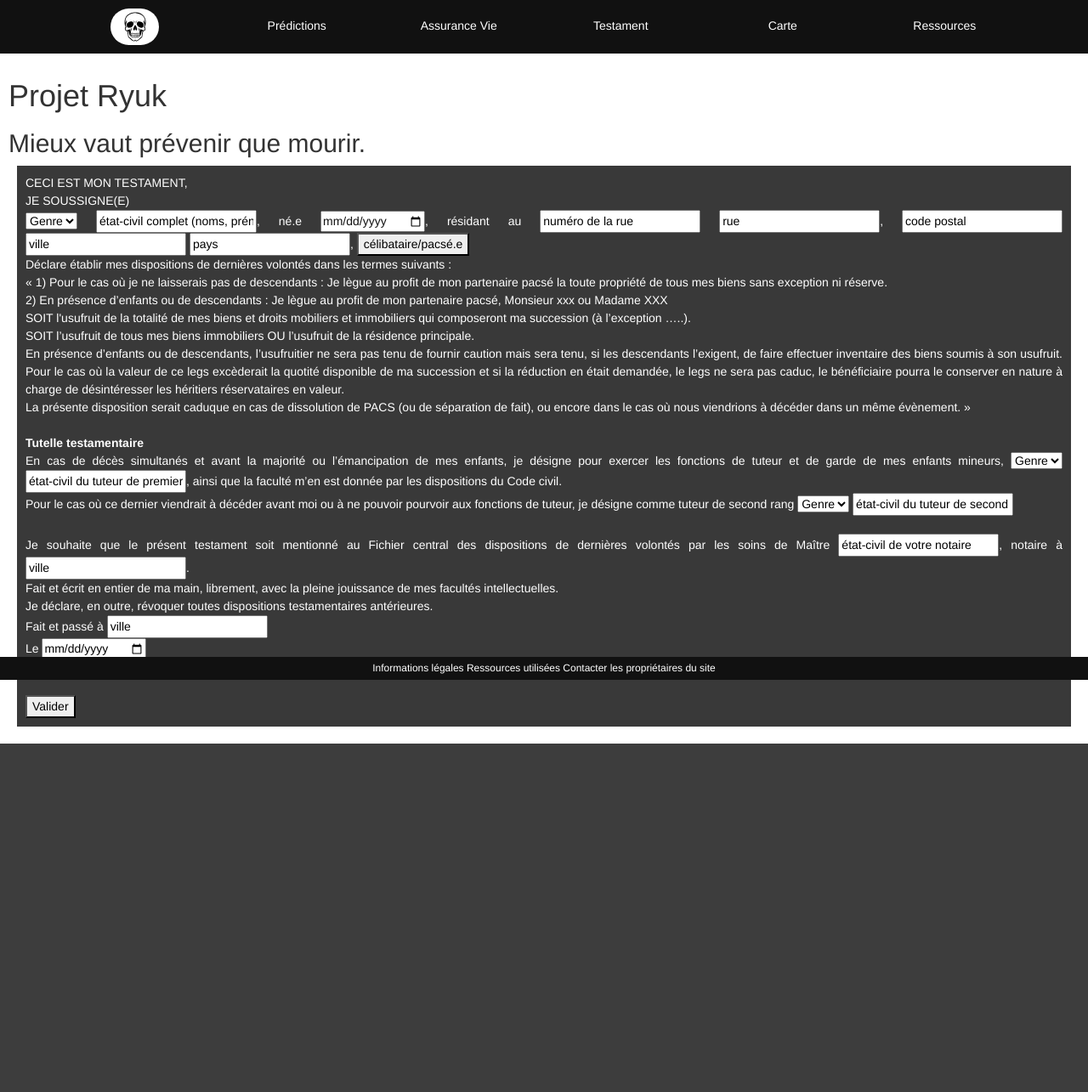
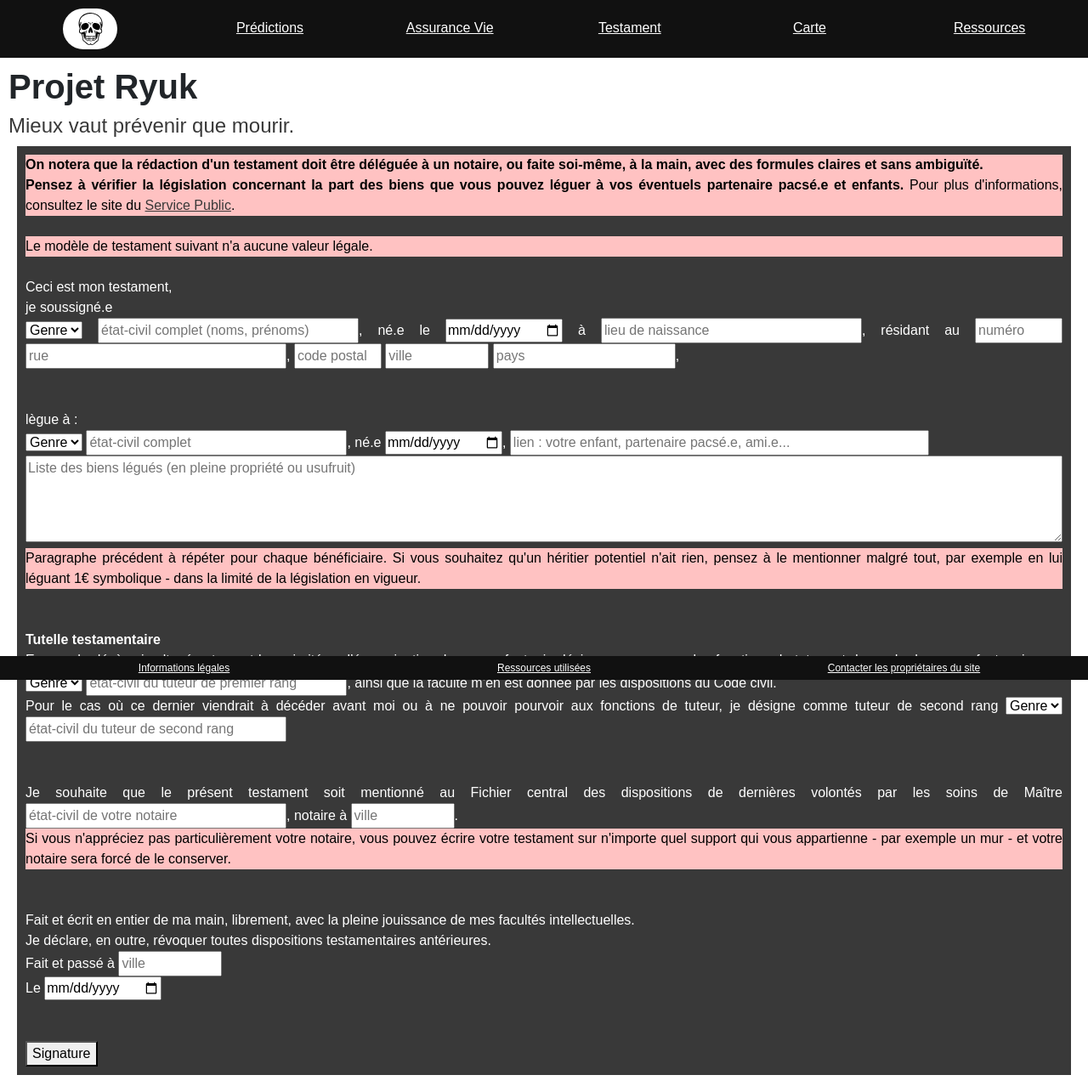
Before and after one commit to RyukPolytech/Ryuk, a Symfony app: template templates/testament/index.html.twig in a window 1280 px wide. Shown: the whole page at 85% size. Before the commit the page ends 875 px from the top, so only its background shows below. Run offline with Twig, Linux system fonts and the light colour scheme; the template is opened without the code that fills it, so the values that code supplies are empty; style sheets or scripts are compiled from the project's sources; some libraries are stand-ins or nearby versions.

Commit message:
Enhance testament form with new styling and additional fields for user input

```diff
--- a/assets/styles/app.css
+++ b/assets/styles/app.css
@@ -105,3 +105,26 @@ table {
 form>input {
     color: rgb(17, 17, 17);
 }
+
+.precautions {
+    background-color: rgb(255, 194, 194);
+    color: black;
+    border-width: 5px;
+
+    a {
+        color: rgb(57, 57, 57);
+    }
+}
+
+textarea {
+    width: 100%;
+}
+
+.hide {
+    display: none;
+  }
+
+.not_technically_legally_binding:hover + .hide {
+    display: block;
+    color: red;
+}
--- a/templates/testament/index.html.twig
+++ b/templates/testament/index.html.twig
@@ -5,111 +5,124 @@
 {% endblock %}
 
 {% block content %}
-	<link rel="stylesheet" href="https://maxcdn.bootstrapcdn.com/bootstrap/3.4.1/css/bootstrap.min.css">
-	<script src="https://ajax.googleapis.com/ajax/libs/jquery/3.7.1/jquery.min.js"></script>
-	<script src="https://maxcdn.bootstrapcdn.com/bootstrap/3.4.1/js/bootstrap.min.js"></script>
 	<h2>Mieux vaut prévenir que mourir.</h2>
-	<article class="lh-base">
+	<article>
+
+		<div class="precautions">
+			<b>
+				On notera que la rédaction d'un testament doit être déléguée à un notaire, ou faite soi-même, à la main, avec des formules claires et sans ambiguïté.
+				<br>
+				Pensez à vérifier la législation concernant la part des biens que vous pouvez léguer à vos éventuels partenaire pacsé.e et enfants.
+			</b>Pour plus d'informations, consultez le site du
+			<a href="https://www.service-public.fr/particuliers/vosdroits/F770">Service Public</a>.
+		</div>
+		<br>
+		<div class="precautions">Le modèle de testament suivant n'a aucune valeur légale.</div>
+
+		<br>
 
 		<form>
-			CECI EST MON TESTAMENT,
-			<br>
-			JE SOUSSIGNE(E)
-			<br>
-			<select id="genre" name="genre" class="text-black" required>
+		<div id="preface">
+			Ceci est mon testament, <br>
+			je soussigné.e <br>
+			<select id="genre" name="genre" required>
 				<option value="" selected>Genre</option>
 				<option value="m">M.</option>
 				<option value="f">Mme.</option>
 				<option value="x">Mx.</option>
 			</select>
-			<input type="text" id="name" class="text-black" name="name" value="état-civil complet (noms, prénoms)" required>,
+			<input type="text" id="nom" name="nom" placeholder="état-civil complet (noms, prénoms)" size="30" required>, né.e le
+			<input type="date" id="date_naissance" name="date_naissance" required> à
+			<input type="text" id="lieu_naissance" name="lieu_naissance" placeholder="lieu de naissance" size="30" required>, résidant au
+			<input type="text" id="numero" name="numero" size="8" placeholder="numéro" required>
+			<input type="text" id="rue" name="rue" size="30" placeholder="rue" required>,
+			<input type="text" id="code_postal" name="code_postal" size="8" placeholder="code postal" required>
+			<input type="text" id="ville" name="ville" size="10" placeholder="ville" required>
+			<input type="text" id="pays" name="pays" placeholder="pays" required>,
+		</div>
 
-																		né.e
-			<input type="date" id="date_naissance" name="date_naissance" value="date de naissance" required>,
+		<br>
+		<br>
 
-																		résidant au
-			<input type="text" id="numero" class="text-black" name="numero" value="numéro de la rue" required>
-			<input type="text" id="rue" class="text-black" name="rue" value="rue" required>,
-			<input type="text" class="text-black" id="code_postal" name="code_postal" value="code postal" required>
-			<input type="text" id="ville" class="text-black" name="ville" value="ville" required>
-			<input type="text" id="pays" class="text-black" name="pays" value="pays" required>,
 
-			<button type="button" data-toggle="collapse" data-target="#collapse" class="text-black">célibataire/pacsé.e</button>
+		<div id="leg">
+			lègue à :
 
-			<div id="collapse" class="collapse">
-				pacsé.e avec
-				<select id="genre_partenaire" name="genre_partenaire" class="text-black" required>
+			<br>
+			<select id="genre_leg" name="genre_leg" required>
 				<option value="" selected>Genre</option>
 				<option value="m">M.</option>
 				<option value="f">Mme.</option>
 				<option value="x">Mx.</option>
 			</select>
-				<input type="text" id="name_partenaire" class="text-black" name="name_partenaire" value="état-civil de votre partenaire" required>,
-																							né.e
-				<input type="date" id="date_naissance_partenaire" class="text-black" name="date_naissance_partenaire" required>
+			<input type="text" id="nom_leg" name="nom_leg" size="30" placeholder="état-civil complet" required>, né.e
+			<input type="date" id="date_naissance_leg" name="date_naissance_leg" required>,
+			<input type="text" id="nom_leg" name="nom_leg" size="50" placeholder="lien : votre enfant, partenaire pacsé.e, ami.e..." required>
+			<br>
+			<textarea id="biens_leg" name="biens_leg" rows="4" placeholder="Liste des biens légués (en pleine propriété ou usufruit)" width="auto" required></textarea>
+
+			<div class="precautions">
+				Paragraphe précédent à répéter pour chaque bénéficiaire. Si vous souhaitez qu'un héritier potentiel n'ait rien, pensez à le mentionner malgré tout, par exemple en lui léguant 1€ symbolique - dans la limité de la législation en vigueur.
+			</div>
 		</div>
 
-			<br>
-
-			Déclare établir mes dispositions de dernières volontés dans les termes suivants :
-			<br>
-			« 1) Pour le cas où je ne laisserais pas de descendants : Je lègue au profit de mon partenaire pacsé la toute propriété de tous mes biens sans exception ni réserve.
-			<br>
-			2) En présence d’enfants ou de descendants : Je lègue au profit de mon partenaire pacsé, Monsieur xxx ou Madame XXX
-			<br>
-			SOIT l'usufruit de la totalité de mes biens et droits mobiliers et immobiliers qui composeront ma succession (à l’exception …..).
-			<br>
-			SOIT l’usufruit de tous mes biens immobiliers OU l’usufruit de la résidence principale.
-			<br>
-			En présence d’enfants ou de descendants, l’usufruitier ne sera pas tenu de fournir caution mais sera tenu, si les descendants l’exigent, de faire effectuer inventaire des biens soumis à son usufruit.
-			Pour le cas où la valeur de ce legs excèderait la quotité disponible de ma succession et si la réduction en était demandée, le legs ne sera pas caduc, le bénéficiaire pourra le conserver en nature à charge de désintéresser les héritiers réservataires en valeur.
-			<br>
-			La présente disposition serait caduque en cas de dissolution de PACS (ou de séparation de fait), ou encore dans le cas où nous viendrions à décéder dans un même évènement. »
-
 		<br><br>
+		<div id="tutelle">
 			<span class="fw-bold">
 				Tutelle testamentaire
 			</span>
 			<br>
 			En cas de décès simultanés et avant la majorité ou l’émancipation de mes enfants, je désigne pour exercer les fonctions de tuteur et de garde de mes enfants mineurs,
-			<select id="genre_tuteur" name="genre_tuteur" class="text-black" required>
+			<select id="genre_tuteur" name="genre_tuteur" required>
 				<option value="" selected>Genre</option>
 				<option value="m">M.</option>
 				<option value="f">Mme.</option>
 				<option value="x">Mx.</option>
 			</select>
-				<input type="text" id="nom_tuteur" class="text-black" name="nom_tuteur" value="état-civil du tuteur de premier rang" required>,
-				ainsi que la faculté m’en est donnée par les dispositions du Code civil.
-
-			<br>Pour le cas où ce dernier viendrait à décéder avant moi ou à ne pouvoir pourvoir aux fonctions de tuteur, je désigne comme tuteur de second rang
-						<select id="genre_tuteur2" name="genre_tuteur2" class="text-black" required>
+			<input type="text" id="nom_tuteur" name="nom_tuteur" size="30" placeholder="état-civil du tuteur de premier rang" required>, ainsi que la faculté m’en est donnée par les dispositions du Code civil.
+			<br>
+			Pour le cas où ce dernier viendrait à décéder avant moi ou à ne pouvoir pourvoir aux fonctions de tuteur, je désigne comme tuteur de second rang
+			<select id="genre_tuteur2" name="genre_tuteur2" required>
 				<option value="" selected>Genre</option>
 				<option value="m">M.</option>
 				<option value="f">Mme.</option>
 				<option value="x">Mx.</option>
 			</select>
-				<input type="text" id="nom_tuteur2" class="text-black" name="nom_tuteur2" value="état-civil du tuteur de second rang" required>
+			<input type="text" id="nom_tuteur2" size="30" name="nom_tuteur2" placeholder="état-civil du tuteur de second rang" required>
+		</div>
 
-			<br><br>
+		<br>
+		<br>
+		<div id="notaire">
 			Je souhaite que le présent testament soit mentionné au Fichier central des dispositions de dernières volontés par les soins de Maître
-			<input type="text" id="nom_notaire" class="text-black" name="nom_notaire" value="état-civil de votre notaire" required>, notaire à
-			<input type="text" id="ville_notaire" class="text-black" name="ville_notaire" value="ville" required>.
+			<input type="text" id="nom_notaire" size="30" name="nom_notaire" placeholder="état-civil de votre notaire" required>, notaire à
+			<input type="text" id="ville_notaire" size="10" name="ville_notaire" placeholder="ville" required>.
+			<div class="precautions">
+				Si vous n'appréciez pas particulièrement votre notaire, vous pouvez écrire votre testament sur n'importe quel support qui vous appartienne - par exemple un mur - et votre notaire sera forcé de le conserver.
+			</div>
+		</div>
+
+
 		<br>
+		<br>
+
+		<div id="outro">
 			Fait et écrit en entier de ma main, librement, avec la pleine jouissance de mes facultés intellectuelles.
 			<br>
 			Je déclare, en outre, révoquer toutes dispositions testamentaires antérieures.
 			<br>
-			Fait et passé à <input type="text" id="ville_signature" class="text-black" name="ville_signature" value="ville" required>
+			Fait et passé à
+			<input type="text" id="ville_signature" size="10" name="ville_signature" placeholder="ville" required>
 			<br>
-			Le <input type="date" id="date_signature" class="text-black" name="date_signature" required>
+			Le
+			<input type="date" id="date_signature" name="date_signature" required>
 			<br>
-
-			Signature
-
+		</div>
 
 		<br>
 		<br>
-			<button class="text-black" type="submit">Valider</button>
+		<div class="hide">En appuyant sur ce bouton, vous acceptez de céder tous vos biens aux propriétaires du présent site.</div>
+		<button class="not_technically_legally_binding">Signature</button>
+
 	</form>
-	</article>
-{% endblock %}
+</article>{% endblock %}
```
Lines whose indentation alone changed are shown as unchanged.
